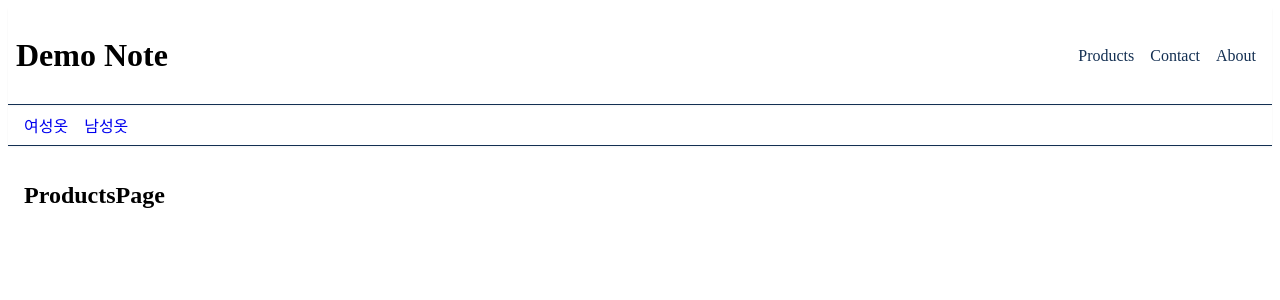
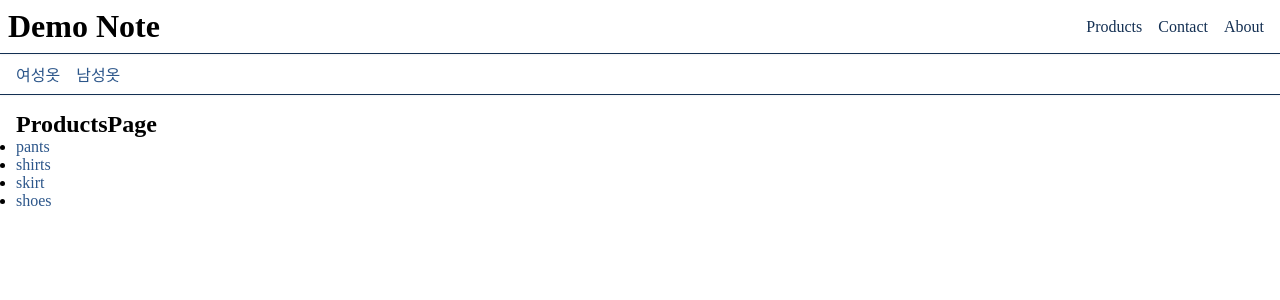
Before and after one commit to kihyeoon/next-init, a Next.js app: page /products in a window 1280 px wide. Shown: the top 300 px of the page. Built offline with nearby package versions, Linux system fonts and the light colour scheme.

Commit message:
4.17 제품 링크 만들기

```diff
--- /dev/null
+++ b/src/app/globals.css
@@ -0,0 +1,22 @@
+* {
+  box-sizing: border-box;
+  padding: 0;
+  margin: 0;
+}
+
+html,
+body {
+  max-width: 100vw;
+  overflow-x: hidden;
+}
+
+a {
+  color: #2c568a;
+  text-decoration: none;
+}
+
+@media (prefers-color-scheme: dark) {
+  html {
+    color-scheme: dark;
+  }
+}
--- a/src/app/layout.tsx
+++ b/src/app/layout.tsx
@@ -1,5 +1,6 @@
 import Link from "next/link";
 import styles from "./layout.module.css";
+import "./globals.css";
 
 export default function RootLayout({
   children,
--- a/src/app/products/page.tsx
+++ b/src/app/products/page.tsx
@@ -1,3 +1,18 @@
+import Link from "next/link";
+
+const products = ["pants", "shirts", "skirt", "shoes"];
+
 export default function ProductsPage() {
-  return <h1>ProductsPage</h1>;
+  return (
+    <>
+      <h1>ProductsPage</h1>
+      <ul>
+        {products.map((product, idx) => (
+          <li key={idx}>
+            <Link href={`/products/${product}`}>{product}</Link>
+          </li>
+        ))}
+      </ul>
+    </>
+  );
 }
```
Also changed, not shown: src/app/products/[slug]/page.tsx (+8 -1 lines).
